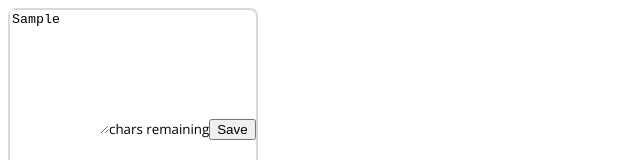
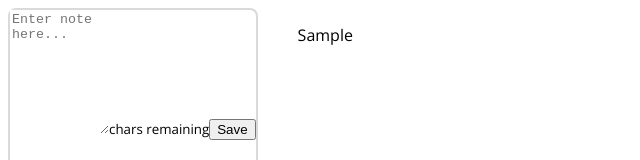
Before and after one commit to AndrewTownsley/React-Note-App, a React (Create React App) app: page / in a window 1280 px wide. Both pictures are taken after typing "Sample" into the empty fields and a click on the button "Save". Shown: the top 160 px of the page, without its empty margins (0-640 px from the left). Built offline with nearby package versions, Linux system fonts and the light colour scheme; the HTML template or start-up script is replaced by a standard one.

Commit message:
finally got the text from the textarea to render

```diff
--- a/src/App.js
+++ b/src/App.js
@@ -15,6 +15,7 @@ const createNote = (text) => {
   }
   const newNotes = [...notesArray, newNote]
   setNotesArray(newNotes);
+  console.log(notesArray);
 }
 
 // Write a function that sets the value of the textarea as the noteText,
@@ -22,16 +23,14 @@ const createNote = (text) => {
 const handleTextChange = (event) => {
     setNoteText(event.target.value)
     console.log(event.target.value);
-    createNote(noteText);
-}
+  }
 
 
-// Write a function that calls the createNote() function, with noteText passed in as a parameter.
-// Then set the value of the noteText from the textarea to be BLANK, so that a new note can be created.
-const saveNote = () => {
-  if(noteText.trim() > 0) {
-    setNoteText('');
-  }
+  // Write a function that calls the createNote() function, with noteText passed in as a parameter.
+  // Then set the value of the noteText from the textarea to be BLANK, so that a new note can be created.
+  const saveNote = () => {
+    createNote(noteText);
+      setNoteText('');
 }
 
 
@@ -55,7 +54,7 @@ const saveNote = () => {
           <ul>
             {notesArray.map((note) => {
               return  <div key={nanoid()}>
-                {note.text}
+                <p>{note.text}</p>
               </div>
             })}
           </ul>
```
